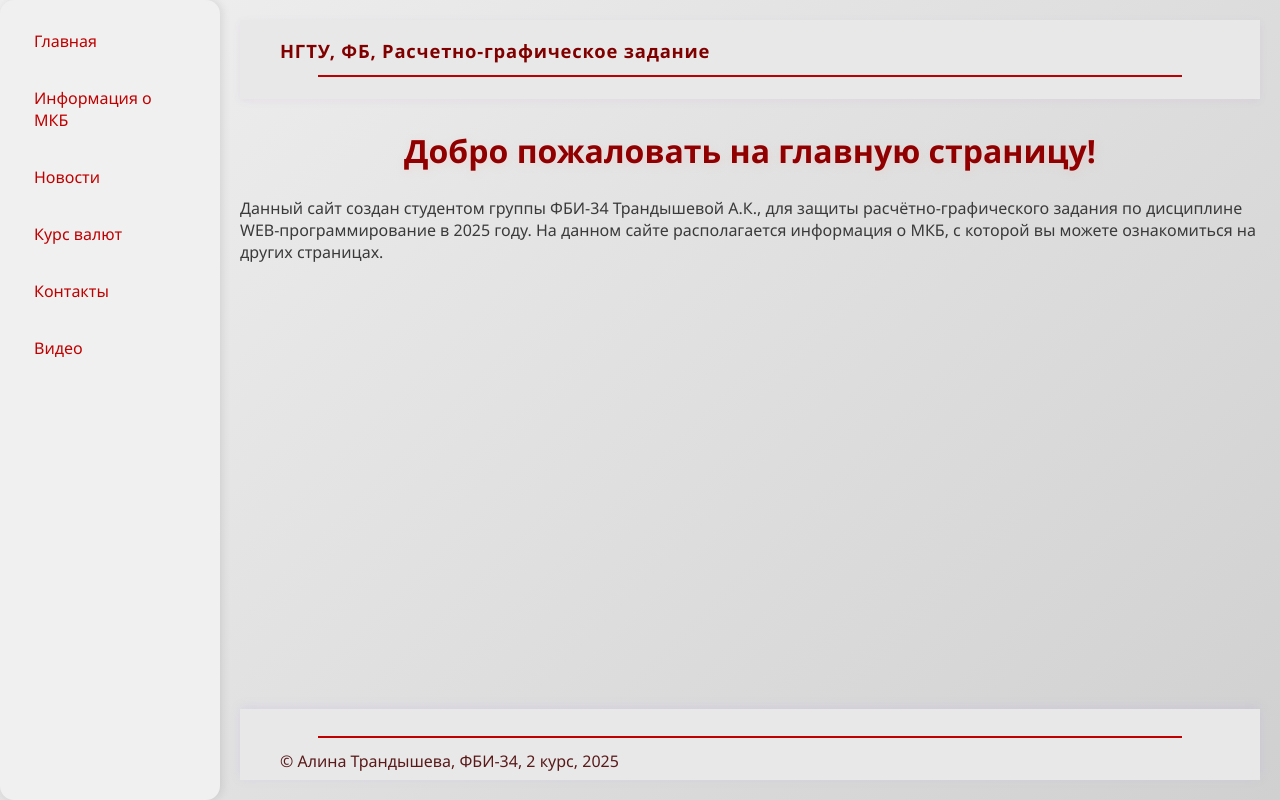
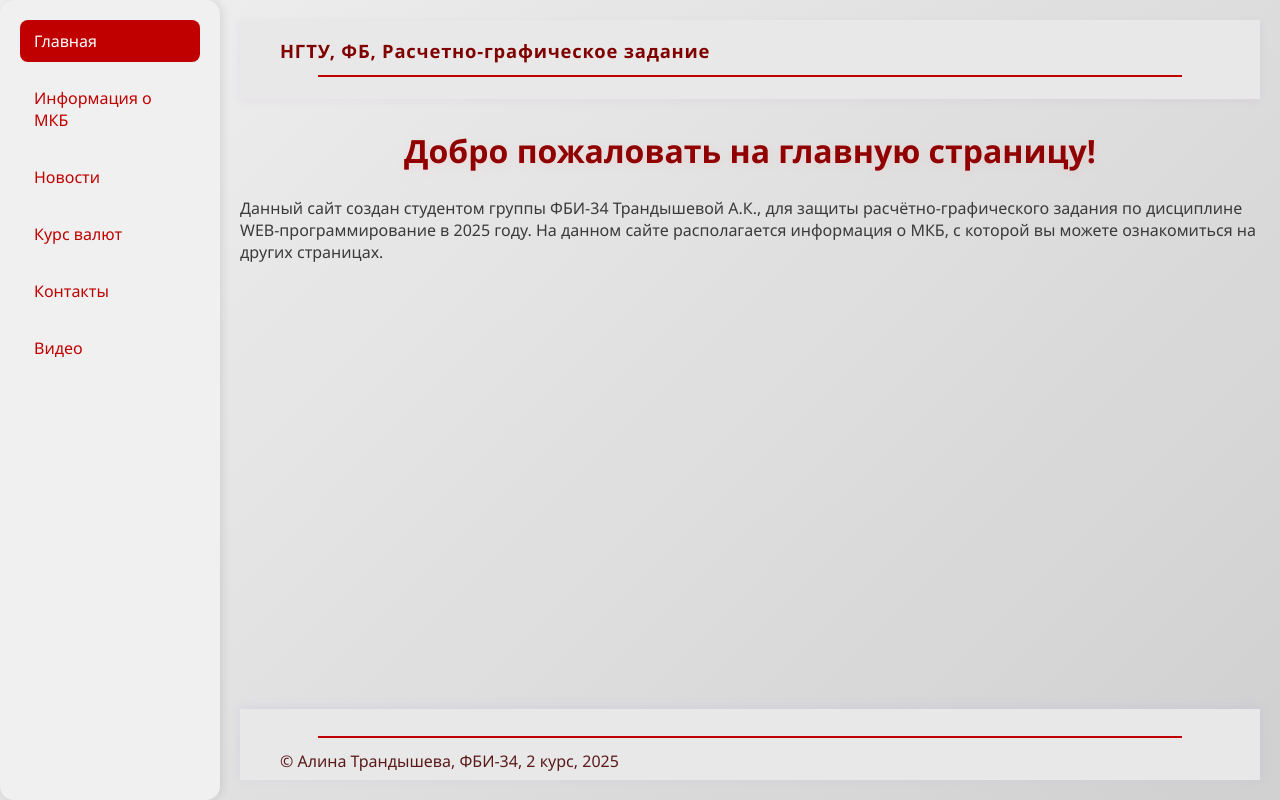
Before and after one commit to AlinaTrandysheva/rgz, a plain HTML site: page index.html in a window 1280 px wide. Drawn offline with Linux system fonts and the light colour scheme.

Commit message:
правки

```diff
--- a/index.html
+++ b/index.html
@@ -113,6 +113,11 @@
             margin: 12px auto;
             width: 92%;
         }
+        .side-menu a.active {
+            background-color: #c00000;
+            color: #ffffff;
+        }
+
     </style>
 </head>
 
@@ -120,7 +125,7 @@
 
     <nav class="side-menu">
         <ul>
-            <li><a href="index.html" class="nav-link">Главная</a></li>
+            <li><a href="index.html" class="nav-link active">Главная</a></li>
             <li><a href="info/info.html" class="nav-link">Информация о МКБ</a></li>
             <li><a href="news/news.html" class="nav-link">Новости</a></li>
             <li><a href="val/val.html" class="nav-link">Курс валют</a></li>
```
Also changed, not shown: contact/contact.html (+4 -0 lines), info/info.html (+4 -1 lines), news/news.html (+6 -1 lines), val/val.html (+5 -1 lines), video/video.html (+6 -1 lines).
